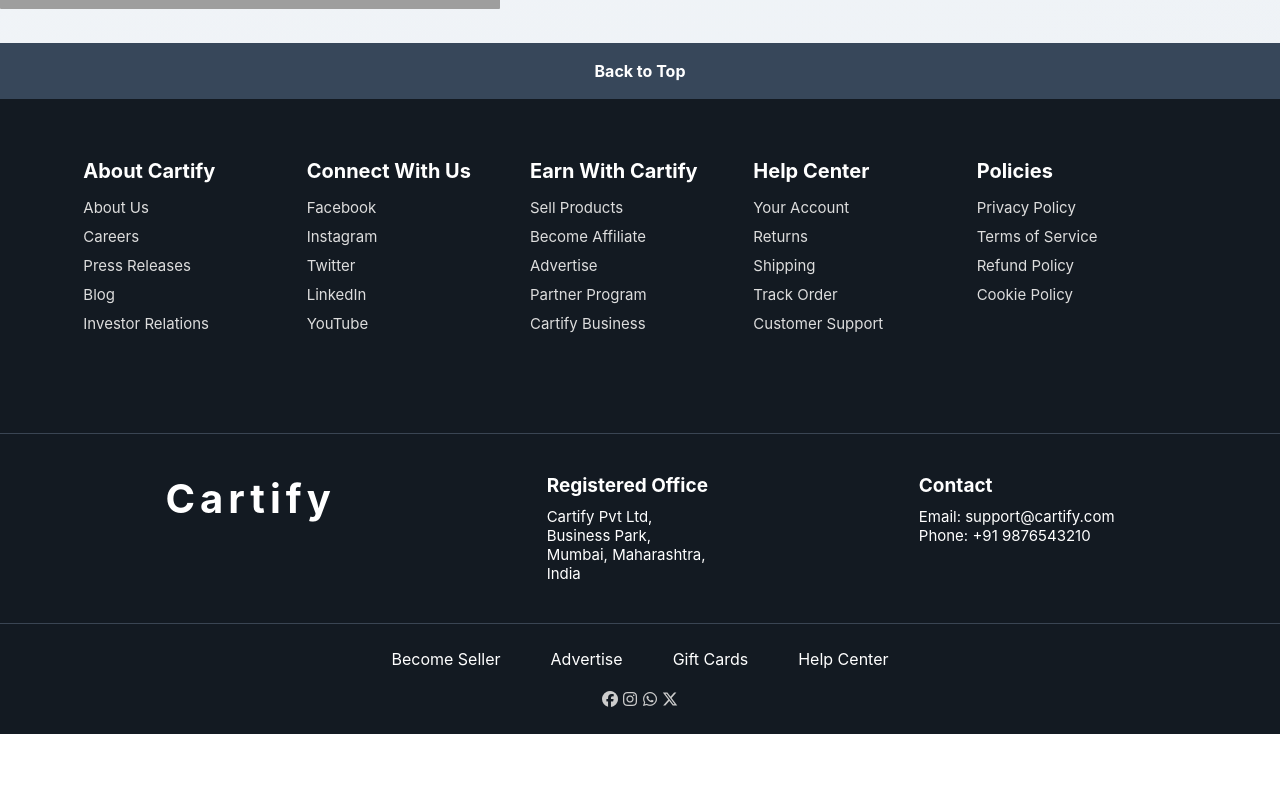
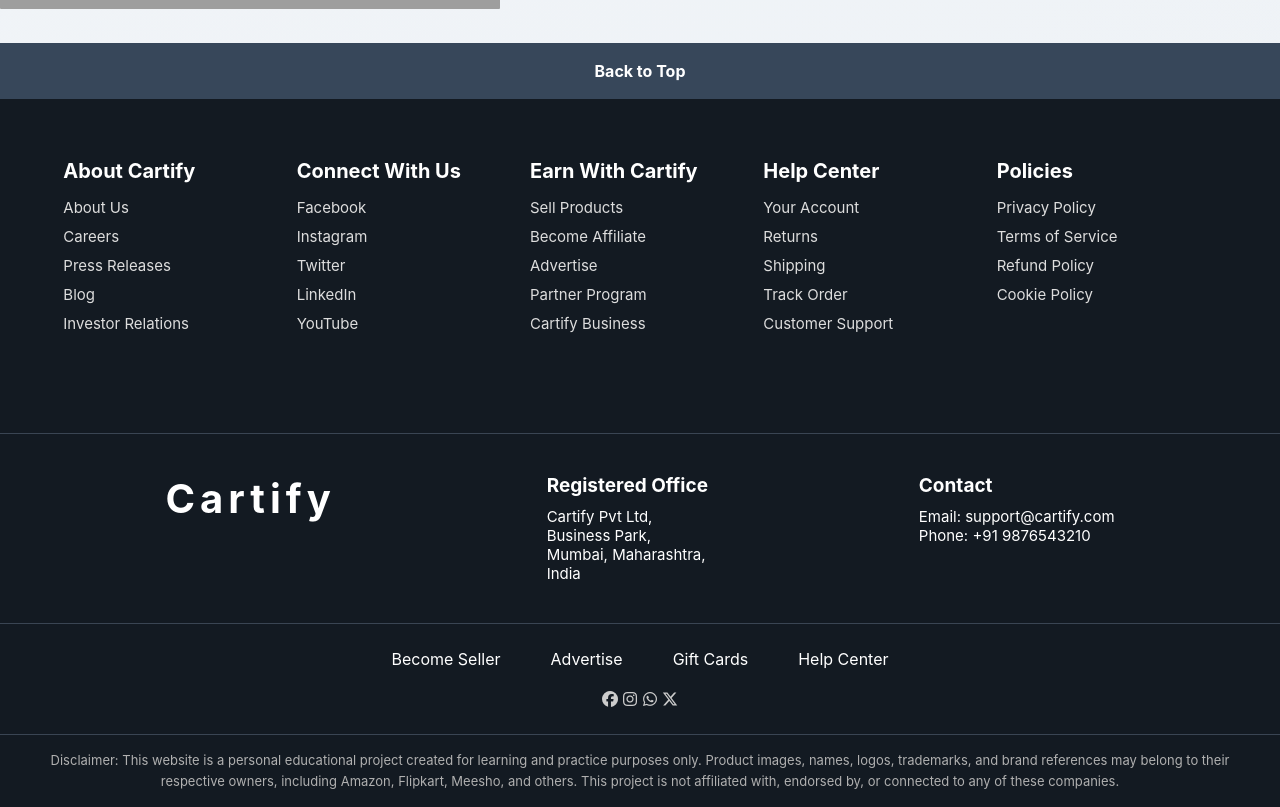
Before and after one commit to DipakGupta2006/E-Commerce-Website-Using-ReactJS, a React (Vite) app: page / in a window 1280 px wide. Shown: the part 5903-6710 px from the top of the page. Before the commit the page ends 6637 px from the top, so only its background shows below. Built offline with nearby package versions, Linux system fonts and the light colour scheme; grey boxes are pictures that could not be loaded.

Commit message:
Disclaimer added

```diff
--- a/src/components/Footer.jsx
+++ b/src/components/Footer.jsx
@@ -8,9 +8,9 @@
             <div className="FooterContainer">
                 <footer className="footer">
 
-                    <div className="back-to-top"  onClick={() => window.scrollTo({ top: 0, behavior: "smooth" })}>
+                    <div className="back-to-top" onClick={() => window.scrollTo({ top: 0, behavior: "smooth" })}>
 
-                            Back to Top
+                        Back to Top
                     </div>
 
                     <div className="footer-top">
@@ -101,6 +101,16 @@
 
                     </div>
 
+                    <div className="footer-disclaimer">
+                        <p>
+                            Disclaimer: This website is a personal educational project created for
+                            learning and practice purposes only. Product images, names, logos,
+                            trademarks, and brand references may belong to their respective owners,
+                            including Amazon, Flipkart, Meesho, and others. This project is not
+                            affiliated with, endorsed by, or connected to any of these companies.
+                        </p>
+                    </div>
+
                 </footer>
 
             </div>
--- a/src/styles/Footer.css
+++ b/src/styles/Footer.css
@@ -27,7 +27,7 @@
     display: flex;
     justify-content: space-evenly;
     flex-wrap: wrap;
-    padding: 60px 80px;
+    padding: 60px 50px;
     border-bottom: 1px solid #3a4553;
 }
 
@@ -113,3 +113,15 @@
 .footer-address h3 , .footer-contact h3{
     font-size: 19px;
 }
+
+.footer-disclaimer {
+    border-top: 1px solid #3a4553;
+    padding: 15px 40px;
+    text-align: center;
+}
+
+.footer-disclaimer p {
+    font-size: 13px;
+    color: #b0b0b0;
+    line-height: 1.6;
+}
```
